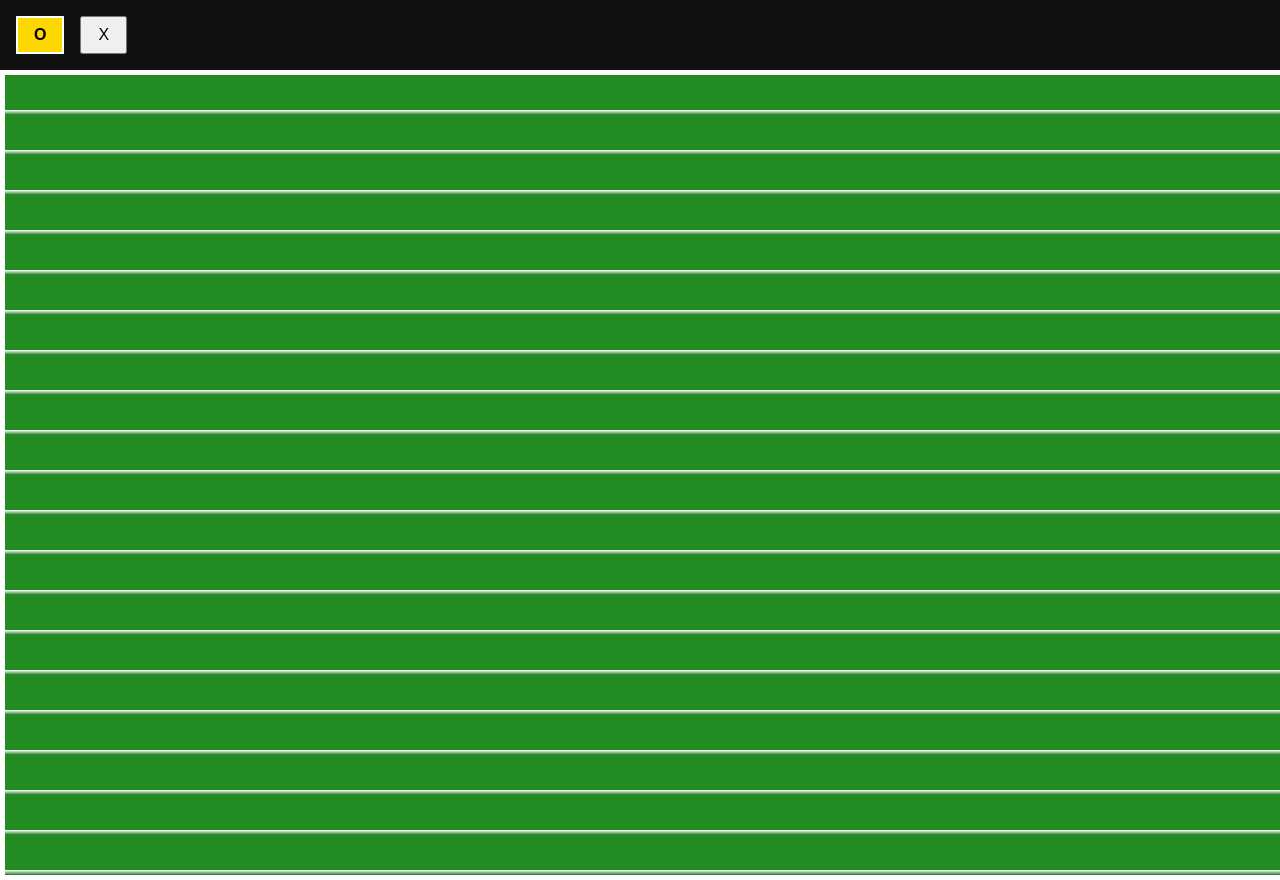
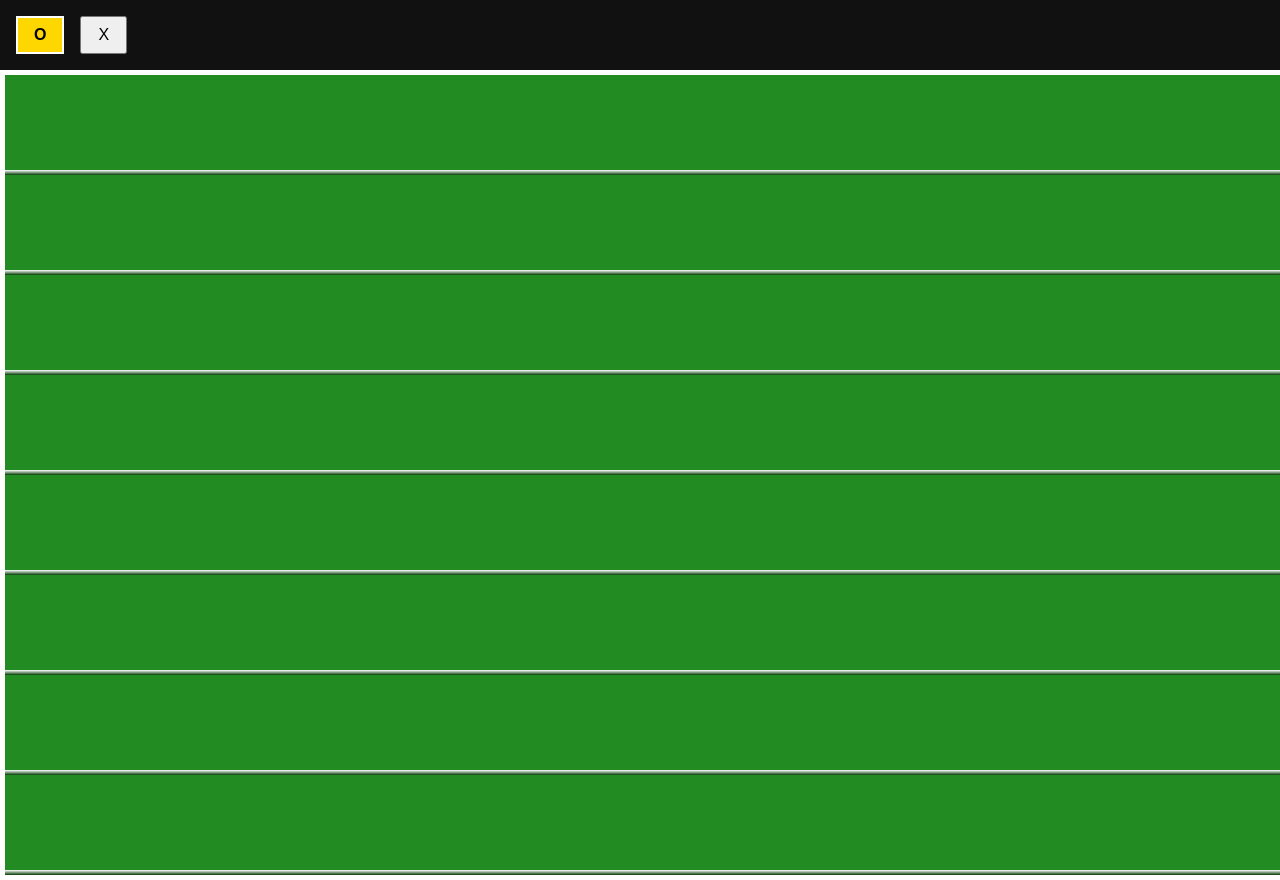
Before and after one commit to Koaua/LearnFrontEnd1, a React (Create React App) app in the folder LearnFrontEnd5/OwnProject/ownproject/: page / in a window 1280 px wide. Built offline with nearby package versions, Linux system fonts and the light colour scheme.

Commit message:
Edit the football field

```diff
--- a/LearnFrontEnd5/OwnProject/ownproject/src/App.css
+++ b/LearnFrontEnd5/OwnProject/ownproject/src/App.css
@@ -9,9 +9,9 @@ body {
   background: repeating-linear-gradient(
     to bottom,
     #228B22,
-    #228B22 35px,
-    #ffffff 10px,
-    #1e7a1e 40px
+    #228B22 95px,
+    #ffffff 5px,
+    #043c04 100px
   );
   position: relative;
   cursor: crosshair;
@@ -21,7 +21,7 @@ body {
 .player {
   position: absolute;
   transform: translate(-50%, -50%);
-  font-size: 20px;
+  font-size: 54px;
   font-weight: bold;
   color: white;
 }
```
